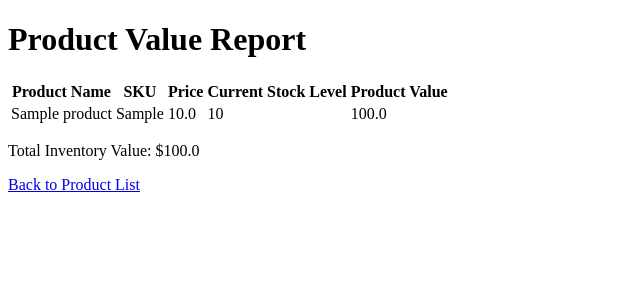
After one commit to jujubear24/inventory_app, a Flask app: page /reports/product_value in a window 1280 px wide. The commit adds this page. Shown: the top 300 px of the page, without its empty margins (0-640 px from the left). Run offline with Flask 3, Linux system fonts and the light colour scheme; tables that the repository leaves empty hold one stand-in row (values such as "Sample post").

Commit message:
feat: Add Product Value Report
This commit introduces a Product Value Report, calculating and displaying the total value of the current inventory.

Changes include:

- Added a new route (`/reports/product_value`) and view function (`product_value_report`) to `routes.py`.
- Created a new template (`templates/reports/product_value.html`) to display the report.
- Updated `products/list.html` to add a link to the Product Value Report.

The report displays product names, SKUs, prices, current stock levels, and the calculated value for each product. It also shows the total inventory value.

```diff
--- a/routes.py
+++ b/routes.py
@@ -148,3 +148,9 @@ def low_stock_report():
 def product_summary_report():
     products = Product.query.order_by(Product.name).all()
     return render_template('reports/product_summary.html', products=products)
+
+@routes_blueprint.route('/reports/product_value')
+def product_value_report():
+    products = Product.query.all()
+    total_value = sum(product.price * product.stock_level for product in products)
+    return render_template('reports/product_value.html', products=products, total_value=total_value)
--- a/templates/products/list.html
+++ b/templates/products/list.html
@@ -27,6 +27,7 @@
 <a href="{{ url_for('routes.stock_level_report') }}">Stock Level Report</a> |
 <a href="{{ url_for('routes.low_stock_report') }}">Low-Stock Report</a> |
 <a href="{{ url_for('routes.product_summary_report') }}">Product Summary Report</a> |
+<a href="{{ url_for('routes.product_value_report') }}">Product Value Report</a>
 <table>
     <thead>
         <tr>
--- /dev/null
+++ b/templates/reports/product_value.html
@@ -0,0 +1,29 @@
+{% extends 'base.html' %}
+
+{% block content %}
+<h1>Product Value Report</h1>
+<table>
+    <thead>
+        <tr>
+            <th>Product Name</th>
+            <th>SKU</th>
+            <th>Price</th>
+            <th>Current Stock Level</th>
+            <th>Product Value</th>
+        </tr>
+    </thead>
+    <tbody>
+        {% for product in products %}
+        <tr>
+            <td>{{ product.name }}</td>
+            <td>{{ product.sku }}</td>
+            <td>{{ product.price }}</td>
+            <td>{{ product.stock_level }}</td>
+            <td>{{ product.price * product.stock_level }}</td>
+        </tr>
+        {% endfor %}
+    </tbody>
+</table>
+<p>Total Inventory Value: ${{ total_value }}</p>
+<a href="{{ url_for('routes.product_list') }}">Back to Product List</a>
+{% endblock %}
```
